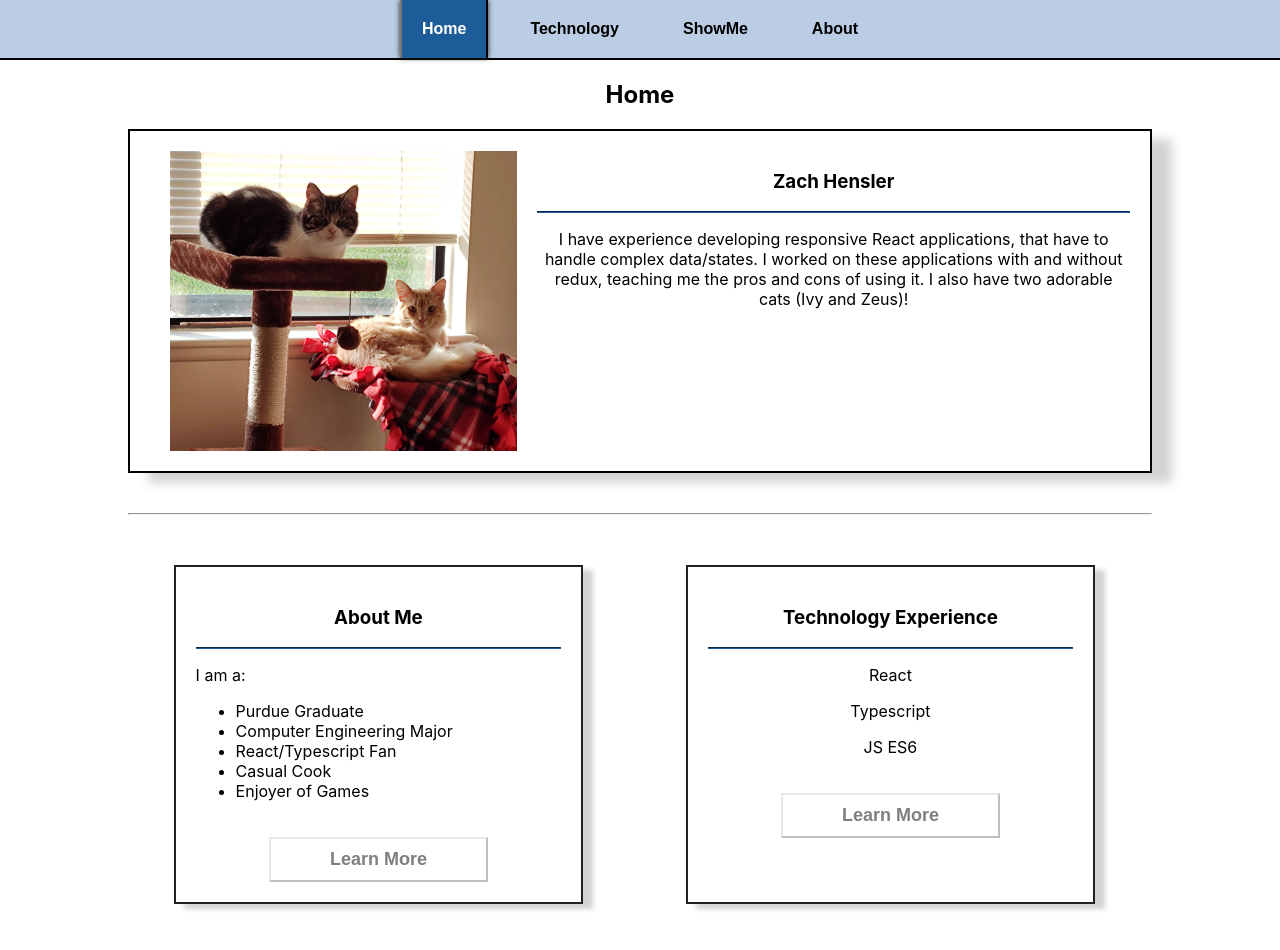
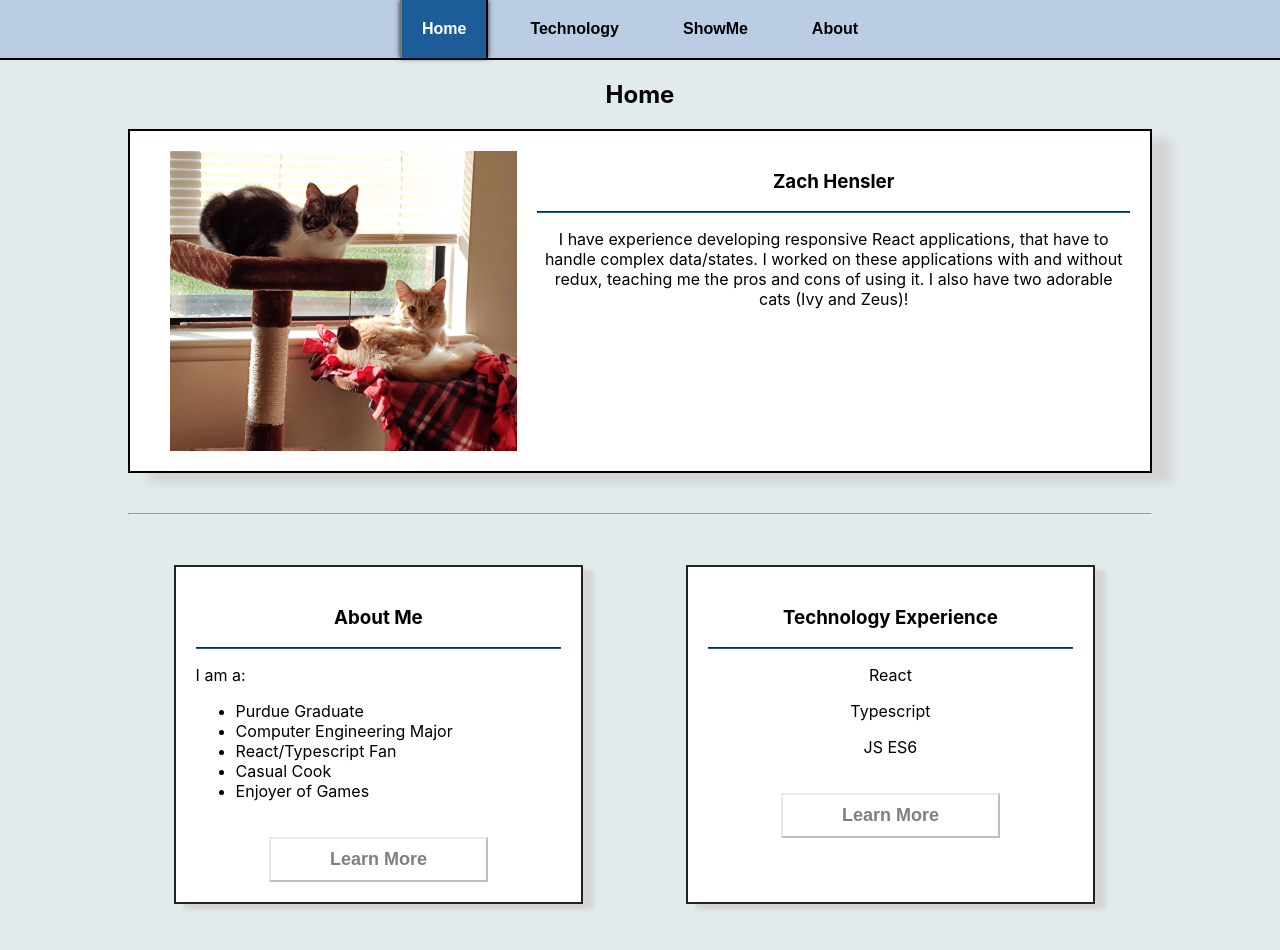
Before and after one commit to zach-hensler/homepage, a React (Create React App) app: page / in a window 1280 px wide. Shown: the top 950 px of the page. Built offline with nearby package versions, Linux system fonts and the light colour scheme.

Commit message:
Update background styles

```diff
--- a/src/css/App.css
+++ b/src/css/App.css
@@ -1,14 +1,16 @@
+body {
+  background-color: #e2ebec;
+}
+
 .App {
   text-align: center;
   min-height: 95vh;
-
 }
 
 .workflow-container {
   width: 60%;
   min-width: 350px;
   margin: auto;
-  background-color: white;
 }
 
 .footer {
--- a/src/css/Card.css
+++ b/src/css/Card.css
@@ -59,6 +59,7 @@
     justify-content: space-around;
     flex-wrap: wrap;
     margin-bottom: 40px;
+    background: white;
 }
 
 .image-card-container:hover {
--- a/src/workflows/About.tsx
+++ b/src/workflows/About.tsx
@@ -1,18 +1,6 @@
 import React from "react";
 
 import { Card, CardRow, ImageCard } from "../components";
-
-{/* <ul>
-<li>I am a Purdue Graduate</li>
-<li>I am a front end develop proficient in React</li>
-<li>I am not a fan of css</li>
-<li><a href="https://github.com/zach-hensler" rel="noreferrer noopener" target="_blank">
-    Checkout my github
-</a></li>
-<li><a href="https://www.linkedin.com/in/zhensler/" rel="noreferrer noopener" target="_blank">
-    My LinkedIn
-</a></li>
-</ul> */}
 
 export const About:React.FC = () => {
     return (
@@ -79,7 +67,7 @@ export const About:React.FC = () => {
                                         And I also love playing board/card games with friends and family!
                                     </p>
                                     <p>
-                                        I also enjoy cooking (although I still have alot to learn), and going to the gym.
+                                        I also enjoy cooking, drawing, and going to the gym.
                                     </p>
                                 </>
                             }
```
Also changed, not shown: 2 other files (tests, documents, lock files or other folders).
